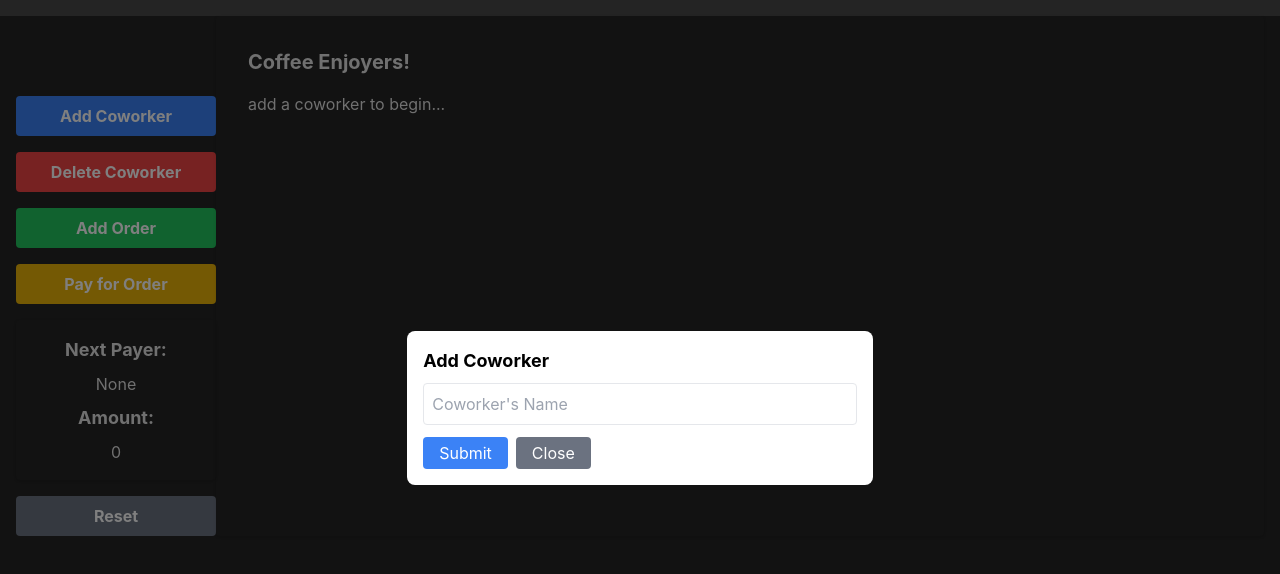
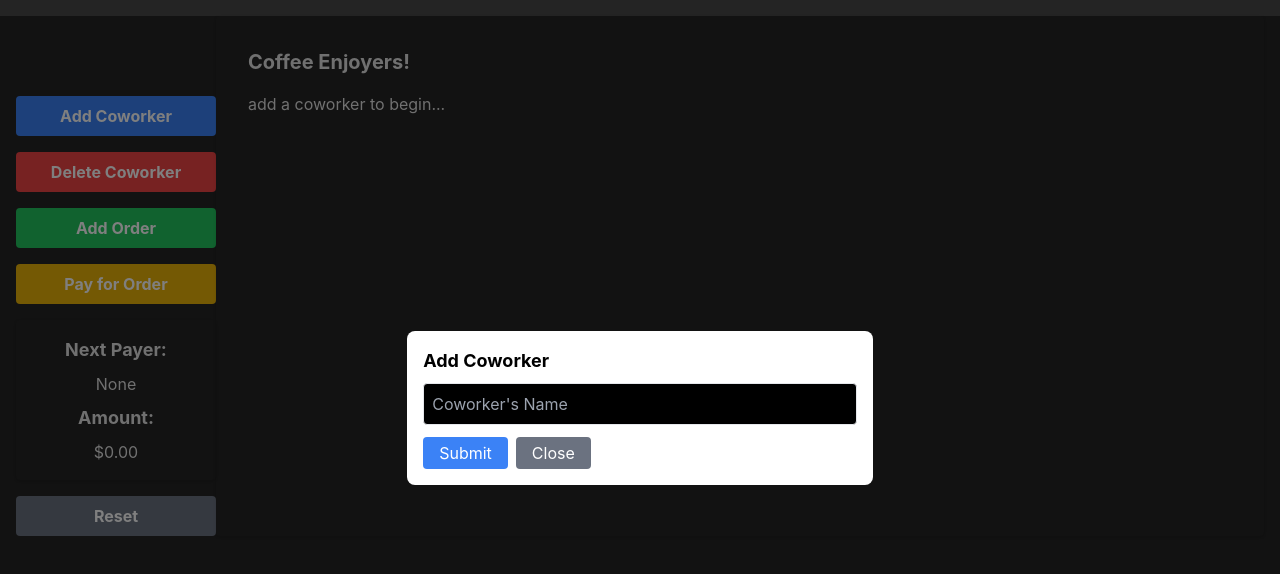
Before and after one commit to brandonysli/coding-challenge, a React (Vite) app: page / in a window 1280 px wide. Both pictures are taken after a click on the button "Add Coworker". Shown: the top 574 px of the page. Built offline with nearby package versions, Linux system fonts and the light colour scheme.

Commit message:
problem with form input being different colors on different devices

```diff
--- a/src/components/Modal.tsx
+++ b/src/components/Modal.tsx
@@ -25,7 +25,7 @@ const Modal = ({ onClose }: ModalProps) => {
 						type="text"
 						value={name}
 						onChange={(e) => setName(e.target.value)}
-						className="border p-2 rounded w-full"
+						className="border p-2 rounded w-full bg-black"
 						placeholder="Coworker's Name"
 					/>
 					<button
--- a/src/pages/AddOrderPage.tsx
+++ b/src/pages/AddOrderPage.tsx
@@ -56,7 +56,7 @@ const AddOrderPage = () => {
 								}}
 								onChange={(e) => handleCleaveChange(e, index)}
 								value={expense.expense}
-								className="border border-gray-400 rounded p-1 w-16 text-right"
+								className="border border-gray-400 rounded p-1 w-16 text-right bg-gray-600"
 							/>
 						</div>
 					))}
--- a/src/pages/HomePage.tsx
+++ b/src/pages/HomePage.tsx
@@ -81,8 +81,8 @@ export default function HomePage() {
 						<h2 className="text-lg font-bold">Amount:</h2>
 						<p className="text-md">
 							{orders && orders.length > 0
-								? orders[0].cost.toFixed(2)
-								: "0"}
+								? "$" + orders[0].cost.toFixed(2)
+								: "$0.00"}
 						</p>
 					</div>
 					<button
```
